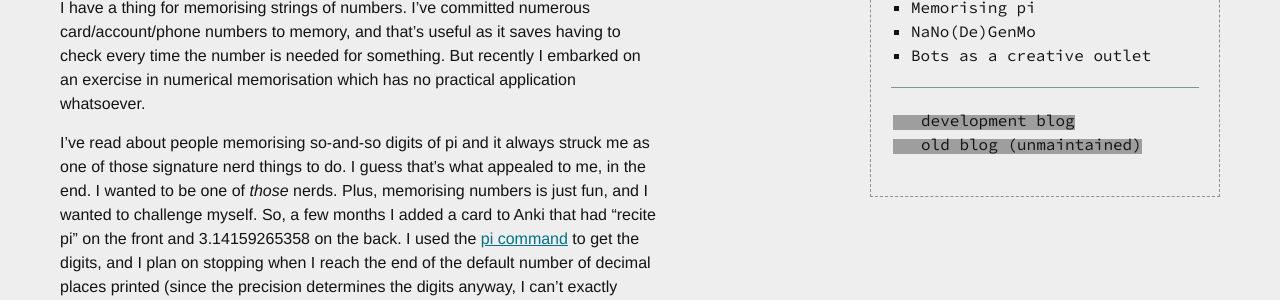
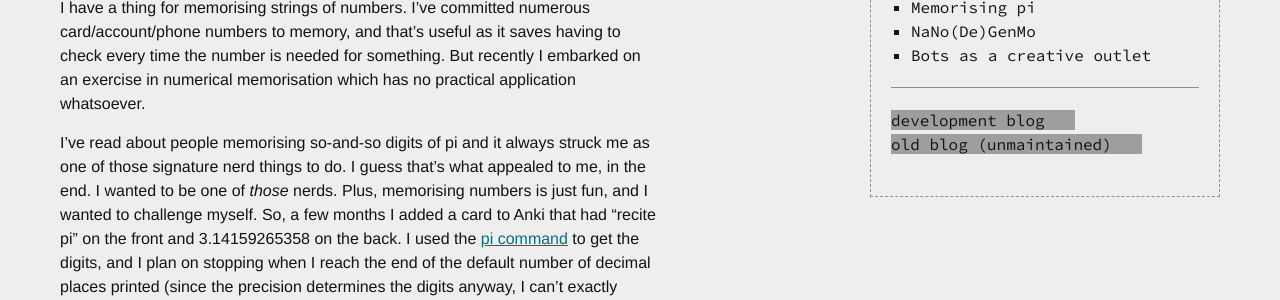
Before and after one commit to d-baker/navsite, a Jekyll site: the page built from _posts/2014-12-9-memorising-pi.markdown, in a window 1280 px wide. Shown: the part 300-600 px from the top of the page. Built offline with Jekyll 4.4.1, drawn with Linux system fonts in a browser that asks for light colours; comment, search, counter and statistics services are not loaded; grey boxes are pictures that could not be loaded.

Commit message:
update blog sidebar external link icon position

```diff
--- a/_sass/blog.scss
+++ b/_sass/blog.scss
@@ -15,19 +15,6 @@
 
 .sidebar {
 	margin-top: 10px;
-}
-
-ul.sidebar-extra {
-	border-top: 1px solid $batcolor;
-	list-style-type: none;
-	padding-left: 0;
-
-	a.external {
-        background: url("/assets/icons/external-link.svg") no-repeat right;
-        padding-left: 30px;
-        background-position: left 2px top 5px;
-	}
-
 }
 
 .blogpost {
--- a/css/main.scss
+++ b/css/main.scss
@@ -316,8 +316,20 @@ footer {
     .tooltip {
         margin-right: 10px;
     }
+}
+
+ul.sidebar-extra {
+    border-top: 1px solid $batcolor;
+    list-style-type: none;
+    padding-left: 0;
+
+    a.external {
+        background: url("/assets/icons/external-link.svg") no-repeat right;
+        padding-right: 30px;
+    }
 
 }
+
 
 /* mechanisms page */
 
```
Lines whose indentation alone changed are shown as unchanged.
